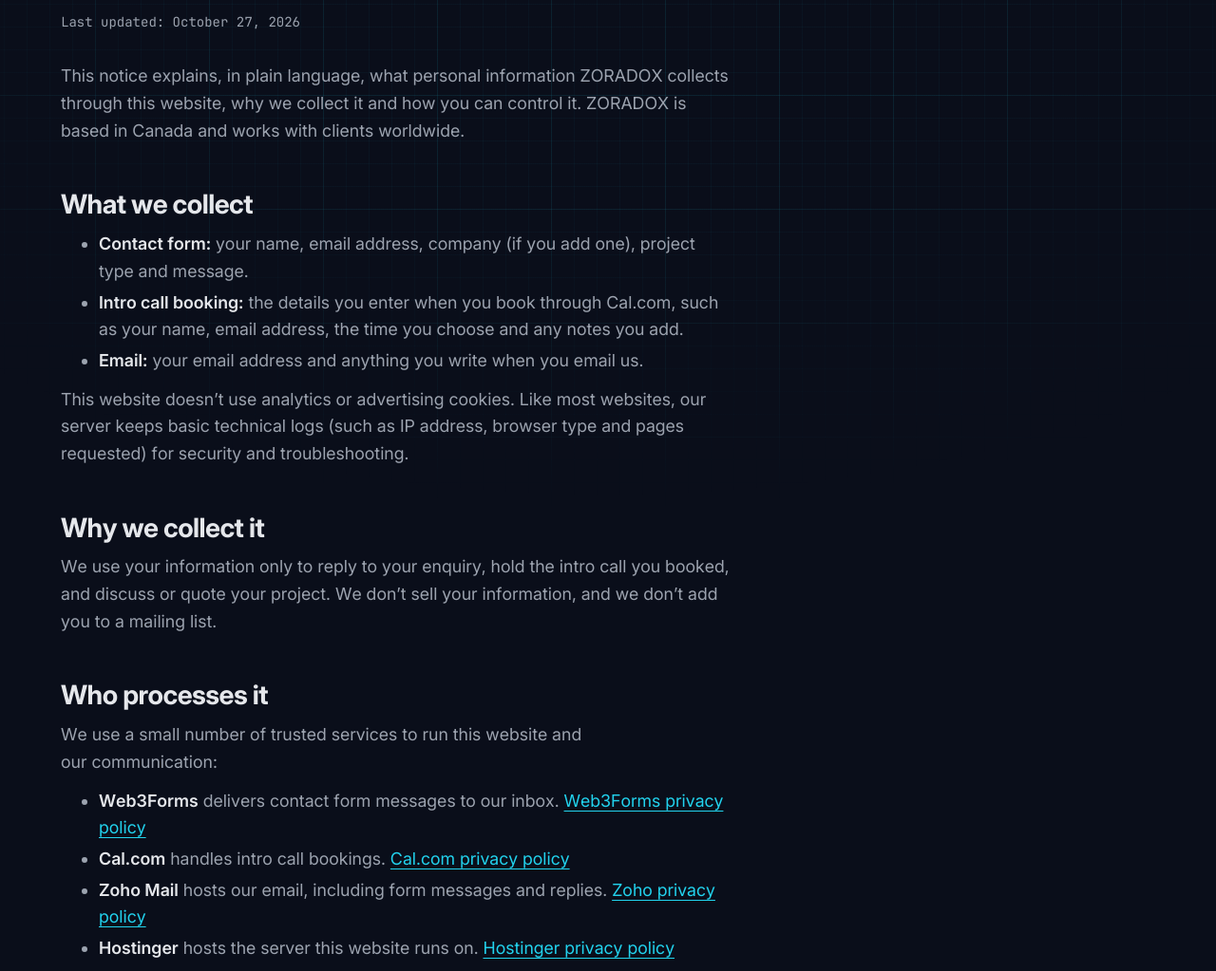
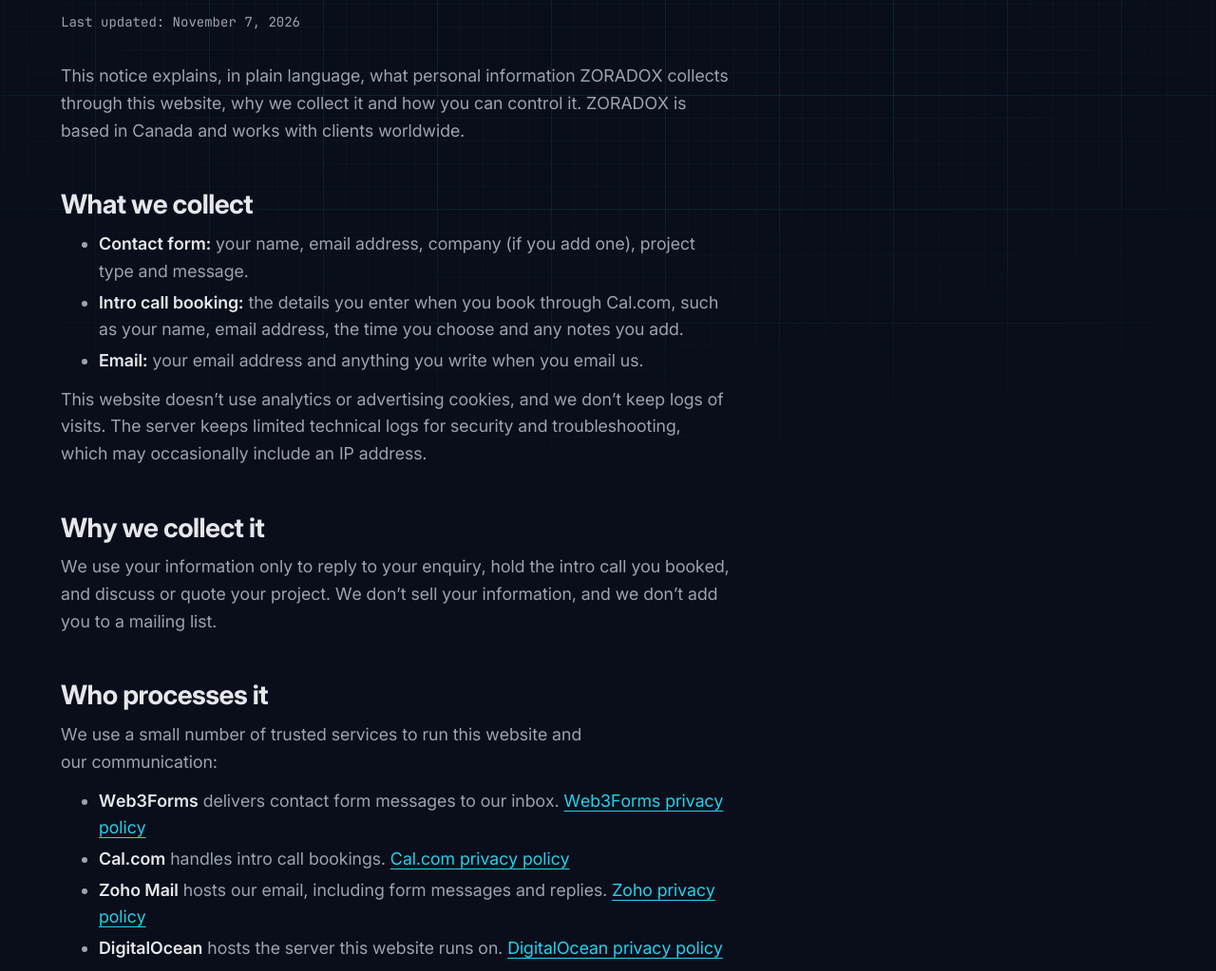
Before and after one commit to profjay1/zoradox, a plain HTML site: page site/privacy.html in a window 1280 px wide. Shown: the part 260-1283 px from the top of the page at 95% size. Drawn offline with Linux system fonts and the light colour scheme.

Commit message:
Privacy notice: DigitalOcean hosting, accurate logging wording; honeypot uses hidden attribute
Co-Authored-By: Claude Opus 5.5 <noreply@anthropic.com>

```diff
--- a/site/privacy.html
+++ b/site/privacy.html
@@ -60,7 +60,7 @@
         <div class="privacy__inner">
           <p class="section-label"><span aria-hidden="true">// </span>Legal</p>
           <h1 class="privacy__title" id="privacy-title">Privacy notice</h1>
-          <p class="privacy__updated">Last updated: <time datetime="2026-10-27">October 27, 2026</time></p>
+          <p class="privacy__updated">Last updated: <time datetime="2026-11-07">November 7, 2026</time></p>
 
           <div class="privacy__content">
             <p>
@@ -76,9 +76,9 @@
               <li><strong>Email:</strong> your email address and anything you write when you email us.</li>
             </ul>
             <p>
-              This website doesn’t use analytics or advertising cookies. Like most websites, our
-              server keeps basic technical logs (such as IP address, browser type and pages
-              requested) for security and troubleshooting.
+              This website doesn’t use analytics or advertising cookies, and we don’t keep logs of
+              visits. The server keeps limited technical logs for security and troubleshooting,
+              which may occasionally include an IP address.
             </p>
 
             <h2>Why we collect it</h2>
@@ -94,7 +94,7 @@
               <li><strong>Web3Forms</strong> delivers contact form messages to our inbox. <a href="https://web3forms.com/privacy">Web3Forms privacy policy</a></li>
               <li><strong>Cal.com</strong> handles intro call bookings. <a href="https://cal.com/privacy">Cal.com privacy policy</a></li>
               <li><strong>Zoho Mail</strong> hosts our email, including form messages and replies. <a href="https://www.zoho.com/privacy.html">Zoho privacy policy</a></li>
-              <li><strong>Hostinger</strong> hosts the server this website runs on. <a href="https://www.hostinger.com/legal/privacy-policy">Hostinger privacy policy</a></li>
+              <li><strong>DigitalOcean</strong> hosts the server this website runs on. <a href="https://www.digitalocean.com/legal/privacy-policy">DigitalOcean privacy policy</a></li>
             </ul>
             <p>
               These services may store or process your information outside Canada, under their own
--- a/site/sitemap.xml
+++ b/site/sitemap.xml
@@ -6,6 +6,6 @@
   </url>
   <url>
     <loc>https://zoradox.com/privacy.html</loc>
-    <lastmod>2026-10-27</lastmod>
+    <lastmod>2026-11-07</lastmod>
   </url>
 </urlset>
```
Also changed, not shown: site/index.html (+1 -1 lines).
